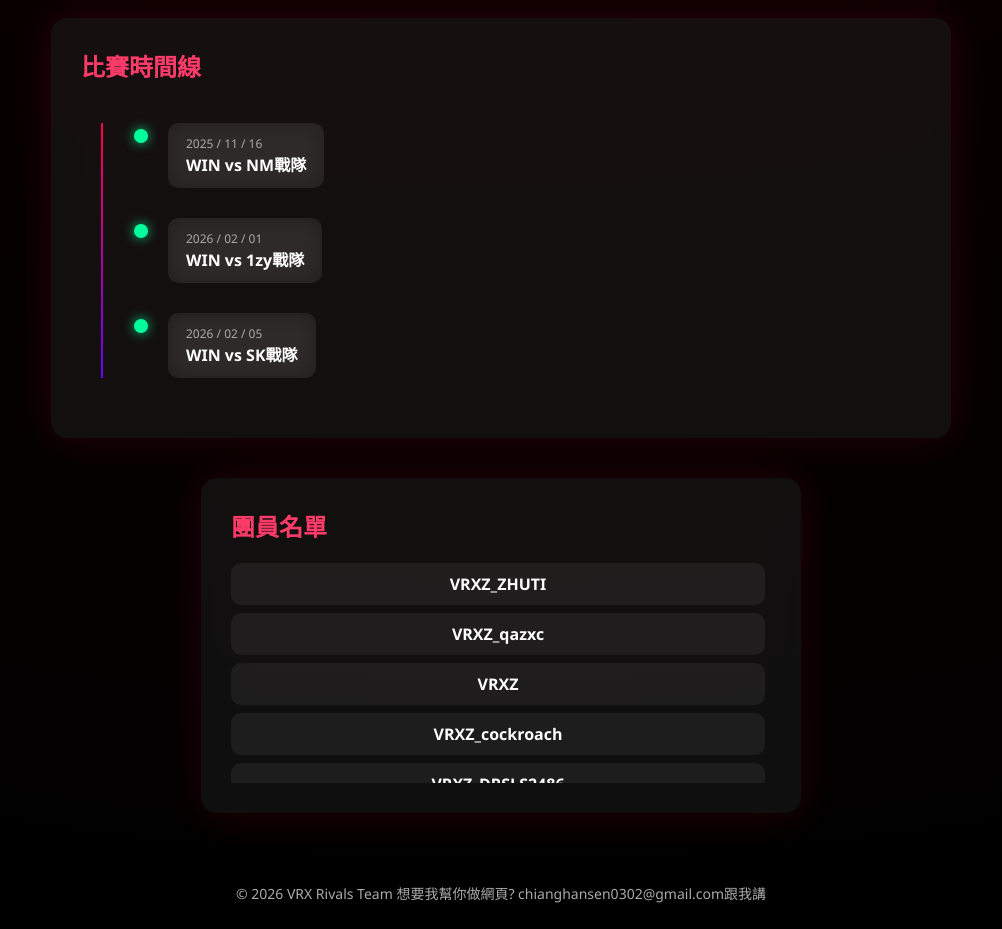
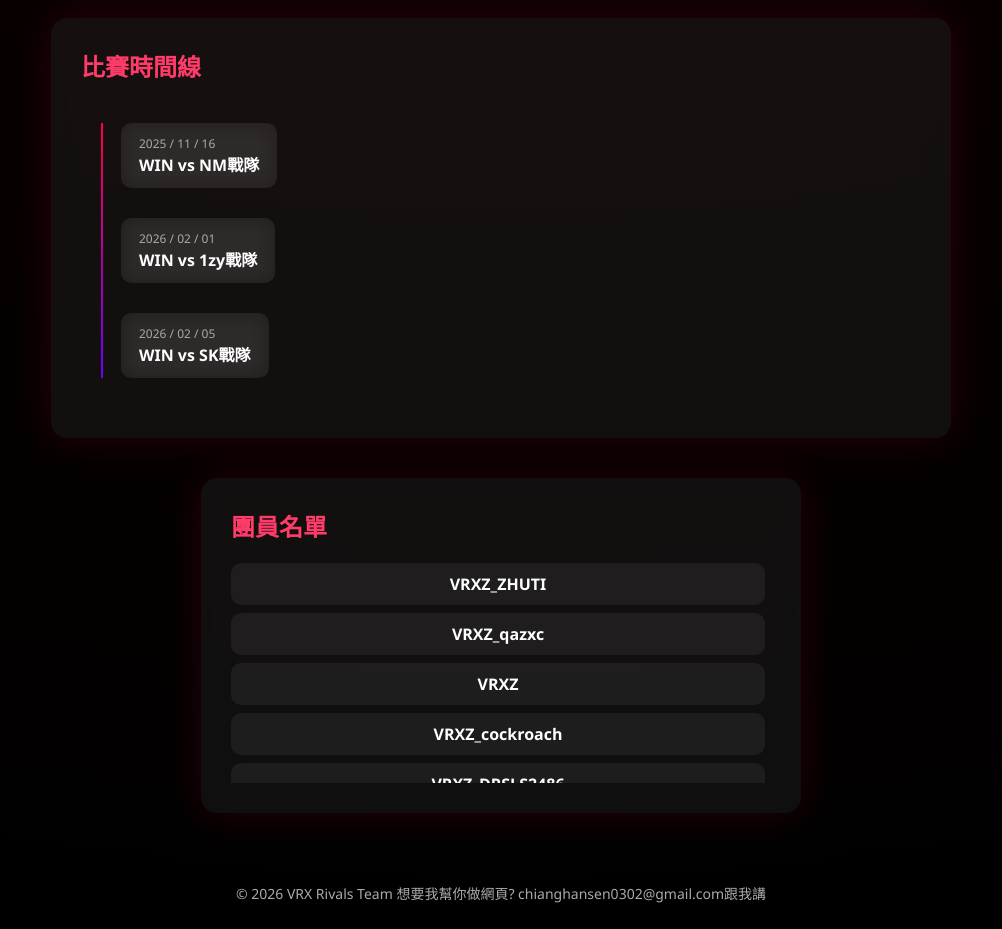
Before and after one commit to Donuts-1217/VRX, a plain HTML site: page index.html in a window 1280 px wide. Shown: the part 2200-3129 px from the top of the page, without its empty margins (139-1141 px from the left). Drawn offline with Linux system fonts and the light colour scheme.

Commit message:
Add files via upload

```diff
--- a/style.css
+++ b/style.css
@@ -153,15 +153,6 @@ footer {
   margin-bottom: 30px;
 }
 
-/* 圓點 */
-.dot {
-  width: 14px;
-  height: 14px;
-  border-radius: 50%;
-  margin-left: 13px;
-  margin-right: 20px;
-  margin-top: 6px;
-}
 
 /* 勝負顏色 */
 .timeline-item.win .dot {
```
